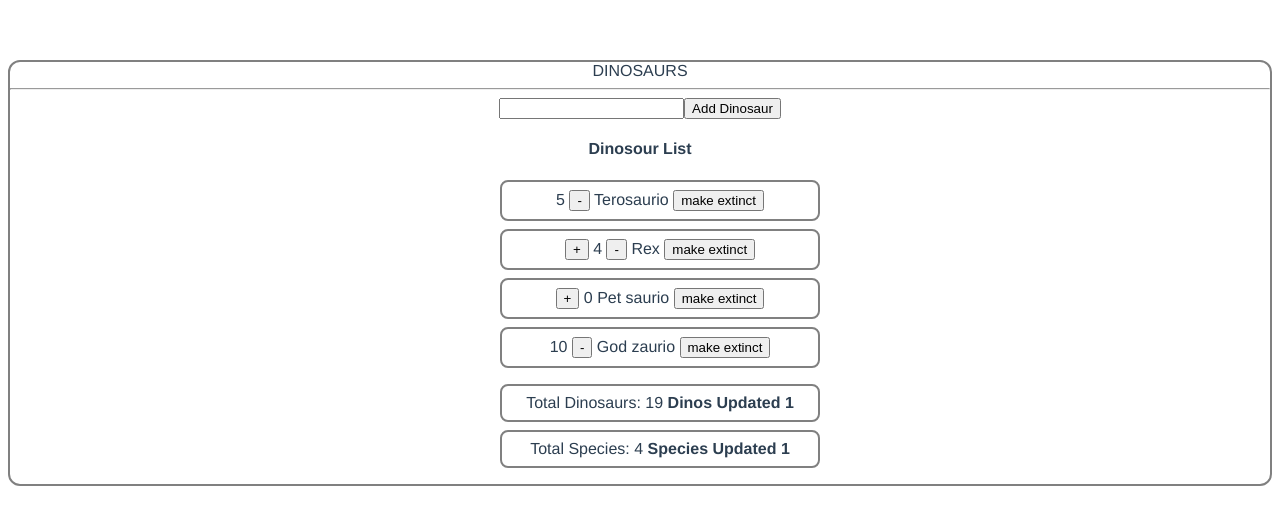
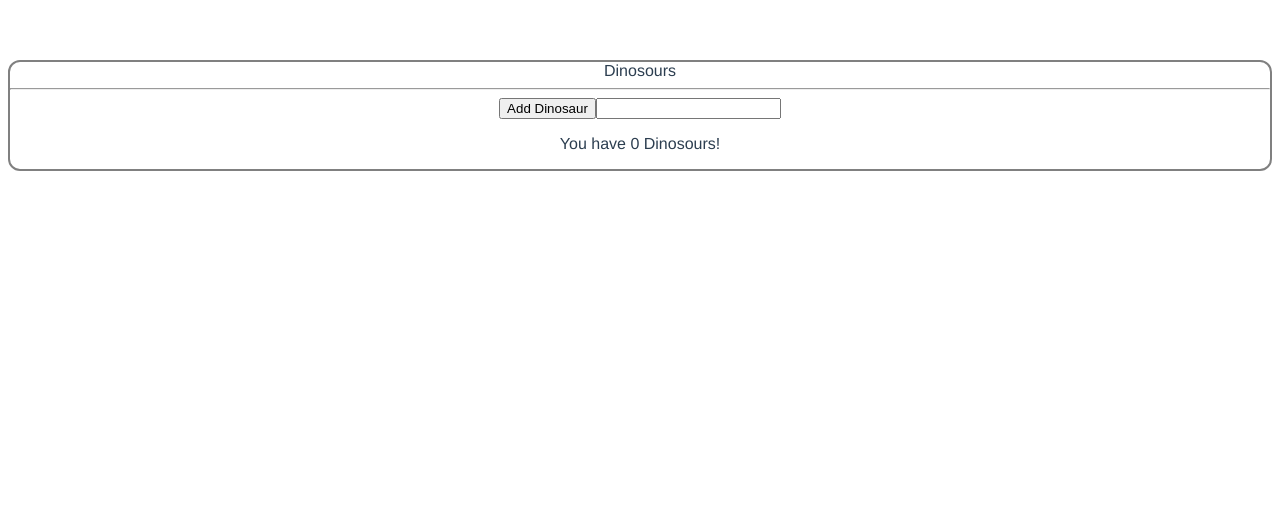
Before and after one commit to haglermgp/vue, a Vue app in the folder basic-web-app/: page / in a window 1280 px wide. Shown: the top 524 px of the page. Built offline with nearby package versions, Linux system fonts and the light colour scheme.

Commit message:
add dom events with v-on

```diff
--- a/basic-web-app/src/App.vue
+++ b/basic-web-app/src/App.vue
@@ -2,40 +2,12 @@
   <div id="app" >
     <header>{{ title }}</header>
     <hr>
-    <form v-on:submit.prevent="addItem">
-      <input type="text" name='dino' >
+    <form v-on:submit.prevent="addDinos">
       <button >Add Dinosaur</button>
+      <input type="number" v-model='amount'>
     </form>
-    <template v-if="dinos.length > 0" >
-      <h4>Dinosour List</h4>
-      <ul>
-        <li v-for='(dino, index) in dinos' >
-          <button
-            v-on:click='addDino(index)'
-            v-show='dino.quantity < 5'
-          >
-            +
-          </button>
-          {{ dino.quantity }}
-          <button
-            v-on:click='decreaseDino(dino.quantity, index)'
-            v-show='dino.quantity > 0'
-          >
-            -
-          </button>
-          {{ dino.text }}
-          <button v-on:click='removeItem(index)' >make extinct</button>
-        </li>
-      </ul>
-      <div>
-        <ul>
-          <li>Total Dinosaurs: {{ totalDinos }} <b> Dinos Updated {{dinosUpdated}}</b></li>
-          <li>Total Species: {{ totalSpecies }} <b> Species Updated {{speciesUpdated}}</b></li>
-        </ul>
-      </div>
-    </template>
-    <p v-else >
-      You have no Dinosours yet!
+    <p>
+      You have {{ total }} Dinosours!
     </p>
   </div>
 </template>
@@ -45,57 +17,14 @@ export default {
   name: 'app',
   data () {
     return {
-      title: 'DINOSAURS',
-      dinosUpdated: 0,
-      speciesUpdated: 0,
-      dinos: [
-        { text: 'Terosaurio', quantity: 5 },
-        { text: 'Rex', quantity: 4 },
-        { text: 'Pet saurio', quantity: 0 },
-        { text: 'God zaurio', quantity: 10 }
-      ],
+      title: 'Dinosours',
+      total: 0,
+      amount: null
     }
   },
   methods: {
-    addItem(value) {
-      let newDino = value.target[0]
-      if (newDino.value !== '') {
-        this.dinos.push({
-          text: newDino.value,
-          quantity: 0
-        })
-        newDino.value = ''
-      };
-    },
-    removeItem(index) {
-      this.dinos.splice(index,1)
-    },
-    addDino(index) {
-      this.dinos[index].quantity += 1
-    },
-    decreaseDino(value, index) {
-      if (value > 0) {
-        this.dinos[index].quantity -= 1
-      };
-    }
-  },
-  computed: {
-    totalDinos() {
-      this.dinosUpdated += 1;
-      var sum = 0;
-      var dinos = this.dinos;
-
-      dinos.forEach((element) => {
-        sum += element.quantity;
-      })
-
-      return sum
-    },
-    totalSpecies() {
-      this.speciesUpdated += 1;
-      var sum = 0;
-      var dinos = this.dinos;
-      return sum = dinos.length
+    addDinos: function() {
+      this.total += Number(this.amount);
     }
   }
 }
@@ -114,19 +43,6 @@ export default {
     border-radius: 12px;
   }
 
-  ul {
-    list-style-type: none;
-  }
-
-  li {
-    width: 300px;
-    border: 2px solid grey;
-    border-radius: 8px;
-    margin: 8px;
-    margin: 8px auto;
-    padding: 8px;
-  }
-
   a {
     color: blue;
     text-decoration: none;
```
